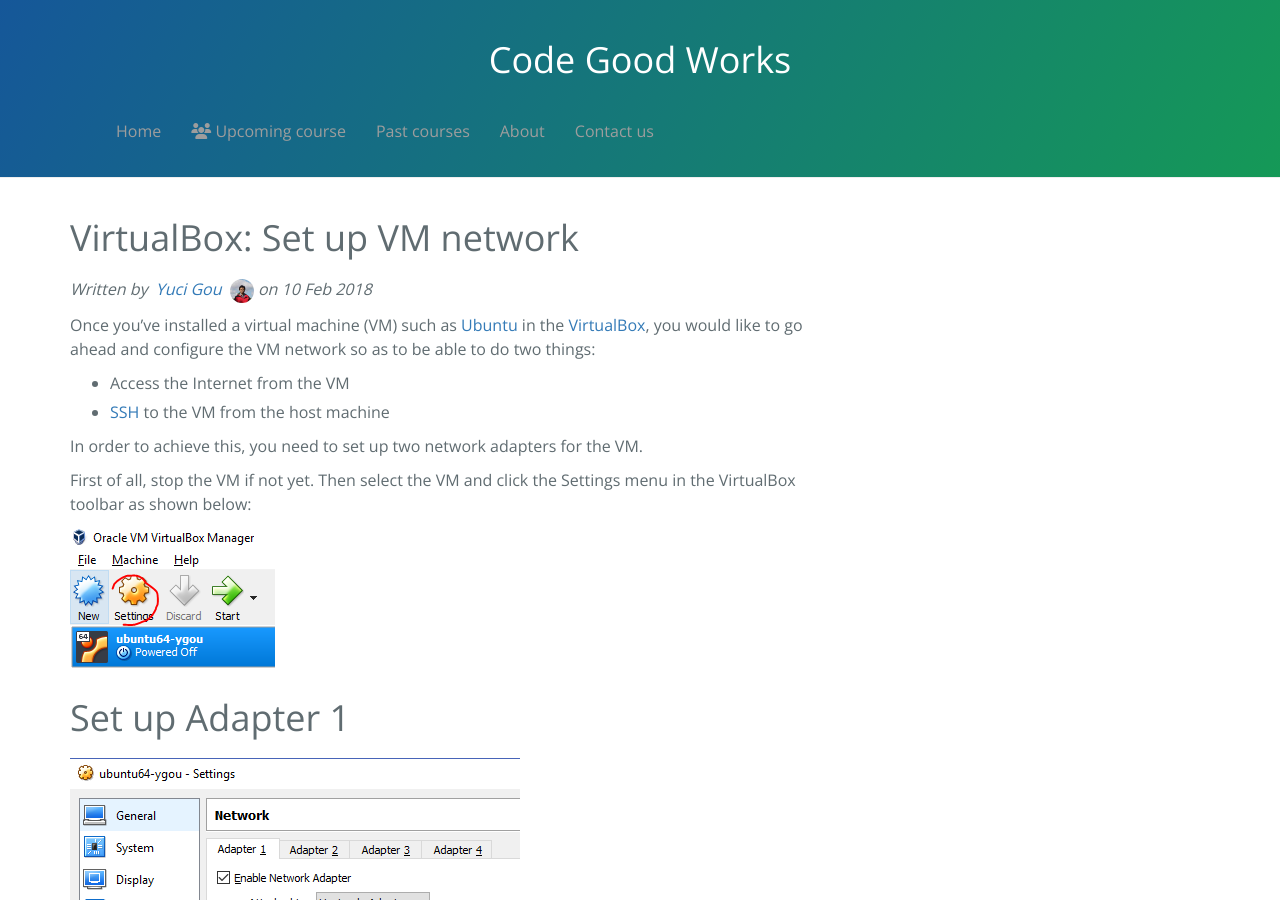
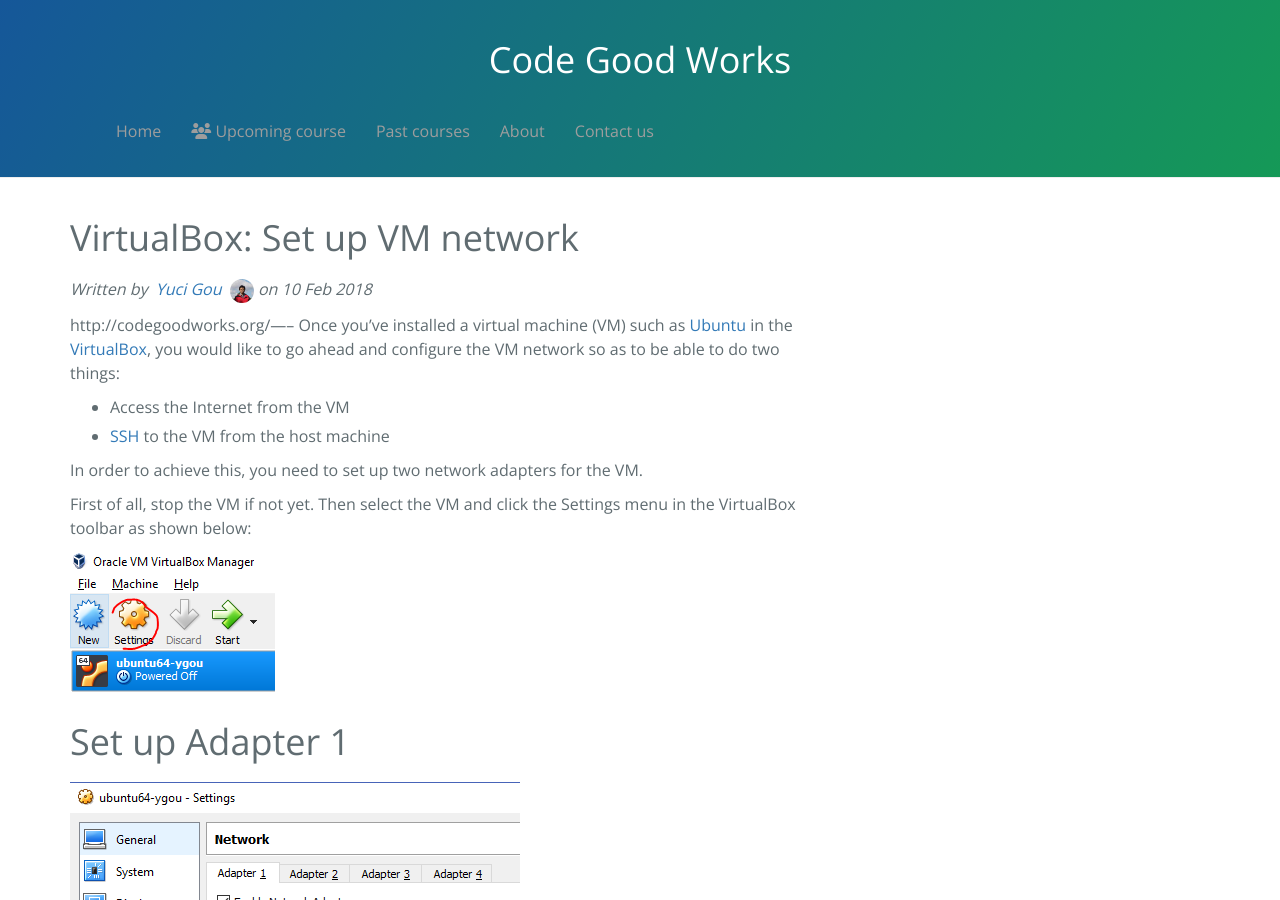
Before and after one commit to yucigou/codegoodworks, a Jekyll site: the page built from _posts/2018-02-10-set-up-virtualbox-vm-network.md, in a window 1280 px wide and 900 px high. Built offline with Jekyll 4.4.1, drawn with Linux system fonts in a browser that asks for light colours; nearby versions of some CDN libraries.

Commit message:
Update 2018-02-10-set-up-virtualbox-vm-network.md

```diff
--- a/_posts/2018-02-10-set-up-virtualbox-vm-network.md
+++ b/_posts/2018-02-10-set-up-virtualbox-vm-network.md
@@ -6,7 +6,7 @@
 author: yuci_gou
 excerpt_separator: <!--more-->
 ---
-
+{{ site.url }}-----{{ site.baseurl }}
 Once you've installed a virtual machine (VM) such as [Ubuntu][1] in the [VirtualBox][2], you would like to go ahead and configure the VM network so as to be able to do two things:
  - Access the Internet from the VM
  - [SSH][3] to the VM from the host machine
```
